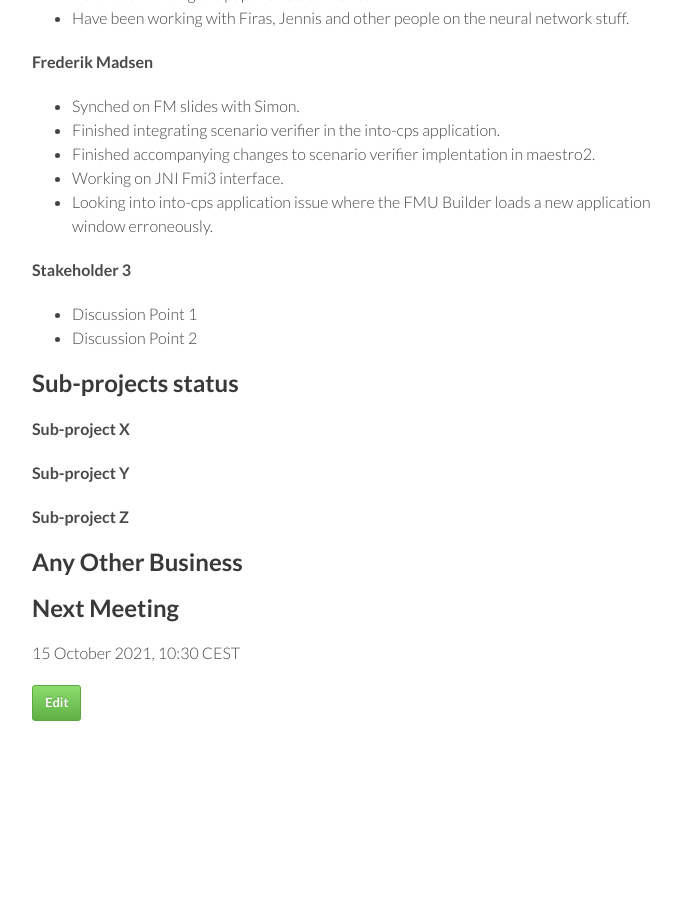
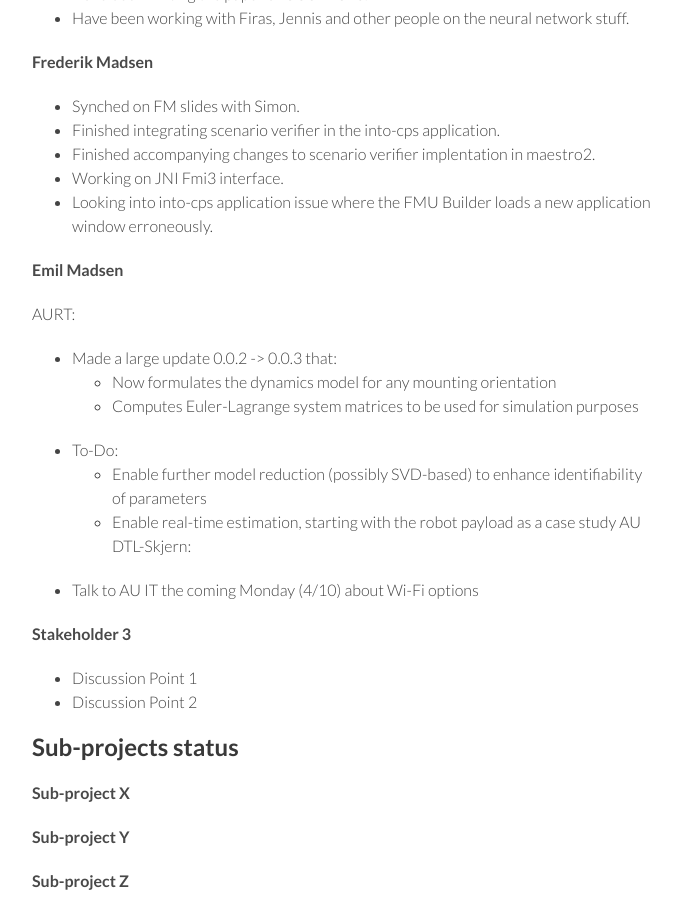
Before and after one commit to digitaltwincentre/digitaltwincentre.github.io, a Jekyll site: the page built from _biweeklies/Biweekly-46.md, in a window 1280 px wide and 900 px high, scrolled down 1695 px. Shown: the whole window, without its empty margins (418-1099 px from the left). Built offline with Jekyll 4.4.1, drawn with Linux system fonts in a browser that asks for light colours; nearby versions of some CDN libraries.

Commit message:
Update Biweekly-46.md

```diff
--- a/_biweeklies/Biweekly-46.md
+++ b/_biweeklies/Biweekly-46.md
@@ -78,6 +78,17 @@ date: 1 October 2021, 1030 CEST
 * Working on JNI Fmi3 interface.
 * Looking into into-cps application issue where the FMU Builder loads a new application window erroneously.
 
+#### Emil Madsen
+AURT:
+* Made a large update 0.0.2 -> 0.0.3 that:
+  * Now formulates the dynamics model for any mounting orientation
+  * Computes Euler-Lagrange system matrices to be used for simulation purposes
+* To-Do:
+  * Enable further model reduction (possibly SVD-based) to enhance identifiability of parameters
+  * Enable real-time estimation, starting with the robot payload as a case study
+AU DTL-Skjern:
+* Talk to AU IT the coming Monday (4/10) about Wi-Fi options
+
 #### Stakeholder 3
 * Discussion Point 1
 * Discussion Point 2
```
